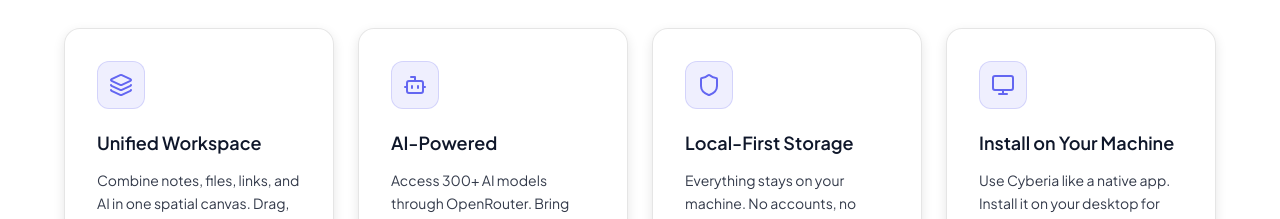
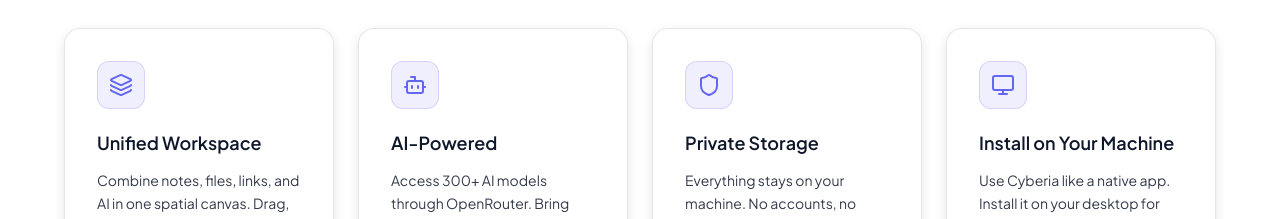
Before and after one commit to anas1412/cyberiaspace, a React (Vite) app: page / in a window 1280 px wide. Shown: the part 1600-1819 px from the top of the page. Built offline with nearby package versions, Linux system fonts and the light colour scheme.

Commit message:
fix: 'Local-First Storage'/'Architecture'/'Local-First' -> plain English

```diff
--- a/src/components/Homepage.tsx
+++ b/src/components/Homepage.tsx
@@ -51,7 +51,7 @@ const FEATURES = [
   },
   {
     icon: Shield,
-    title: 'Local-First Storage',
+    title: 'Private Storage',
     description: 'Everything stays on your machine. No accounts, no cloud uploads — your workspace is yours, completely private.',
     iconBg: 'bg-[var(--accent)]/10 border-[var(--accent)]/20 text-[var(--accent)]'
   },
--- a/src/components/legal/CGV.tsx
+++ b/src/components/legal/CGV.tsx
@@ -36,7 +36,7 @@ const CGV: React.FC = () => {
           <ul className="list-disc list-inside space-y-3 mt-4 ml-2 text-[var(--text-muted)]">
             <li><strong className="text-[var(--text-primary)] font-bold">No Account Required</strong> — You can use Cyberia immediately without creating an account or providing any personal information.</li>
             <li><strong className="text-[var(--text-primary)] font-bold">No Subscription</strong> — The app is completely free. There are no paid tiers, subscriptions, or hidden fees.</li>
-            <li><strong className="text-[var(--text-primary)] font-bold">Local-First</strong> — All your data is stored locally in your browser. No cloud storage is used.</li>
+            <li><strong className="text-[var(--text-primary)] font-bold">No Cloud</strong> — All your data is stored locally in your browser. No cloud storage is used.</li>
           </ul>
         </>
       )
--- a/src/components/legal/PrivacyPolicy.tsx
+++ b/src/components/legal/PrivacyPolicy.tsx
@@ -40,7 +40,7 @@ const PrivacyPolicy: React.FC = () => {
     },
     {
       id: 3,
-      title: 'Local-First Architecture',
+      title: 'Local-Only Architecture',
       icon: <Globe className="w-5 h-5 text-blue-400" />,
       highlight: true,
       content: (
```
